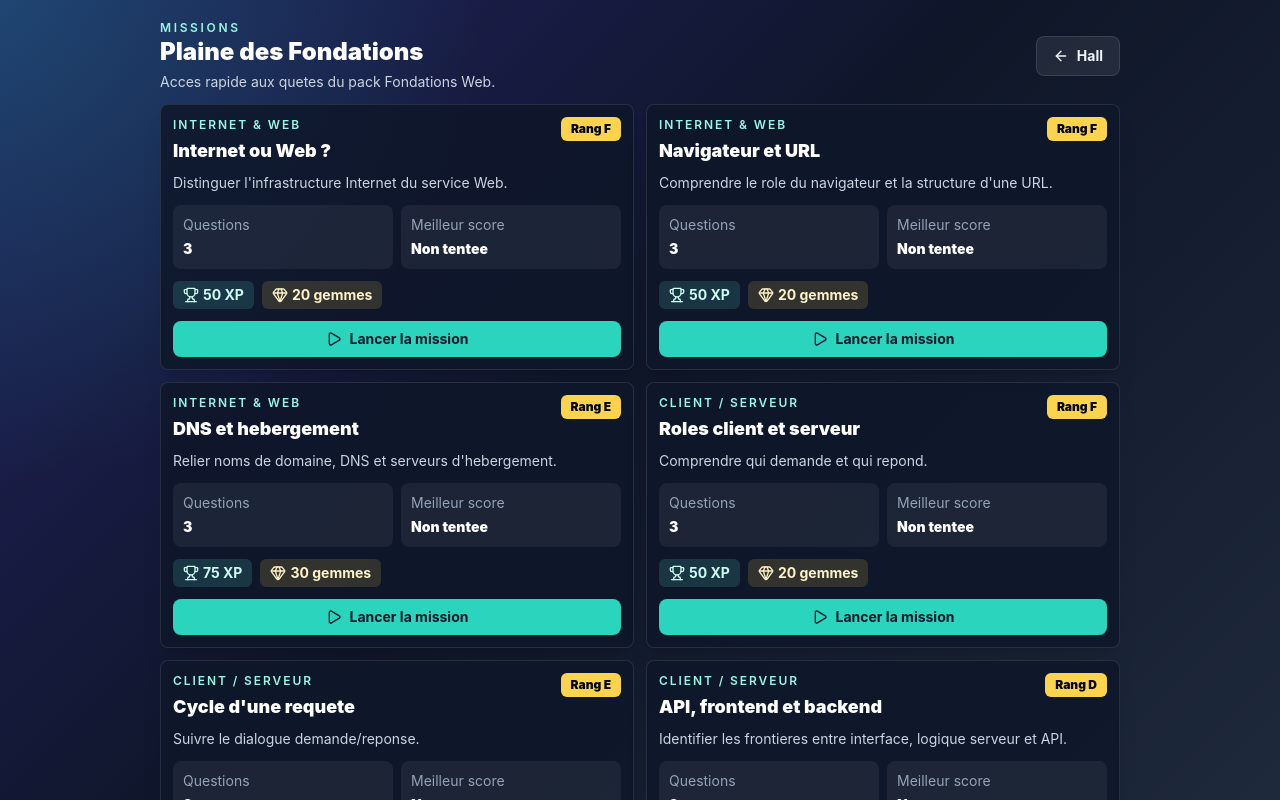
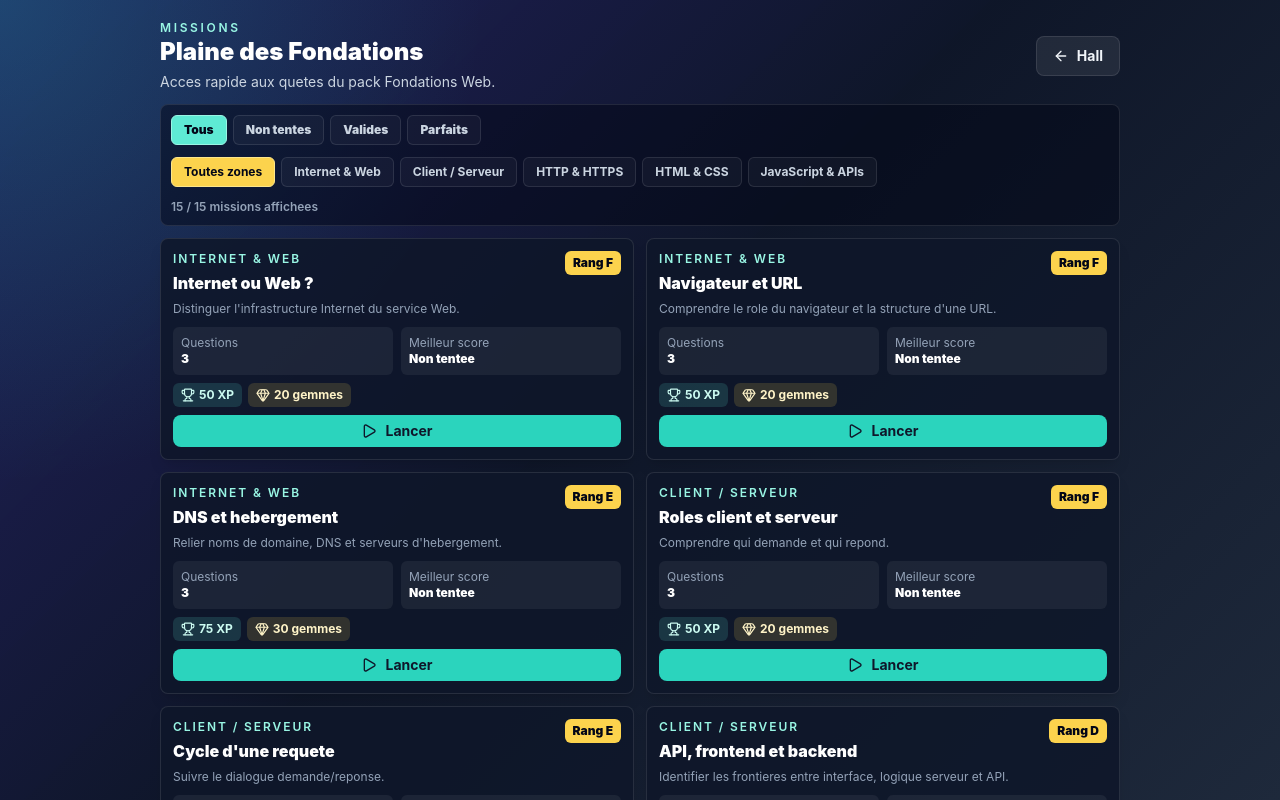
Before and after one commit to Portg4s/GuildQuest, a React (Vite) app: page / in a window 1280 px wide. Both pictures are taken after a click on the button "Missions". Shown: the top 800 px of the page. Built offline with nearby package versions, Linux system fonts and the light colour scheme.

Commit message:
Compact missions and achievements screens

```diff
--- a/src/features/badges/BadgesScreen.tsx
+++ b/src/features/badges/BadgesScreen.tsx
@@ -1,3 +1,4 @@
+import { useMemo, useState } from "react";
 import { ArrowLeft, Check, Crown, Lock, Medal } from "lucide-react";
 import { Button } from "@/components/ui/button";
 import { badgeDefinitions } from "@/data/config/badges.config";
@@ -13,6 +14,15 @@ type BadgesScreenProps = {
   onBackHome: () => void;
 };
 
+type BadgeTab = "badges" | "titles";
+type BadgeFilter = "all" | "unlocked" | "locked";
+
+const badgeFilters: { id: BadgeFilter; label: string }[] = [
+  { id: "all", label: "Tous" },
+  { id: "unlocked", label: "Obtenus" },
+  { id: "locked", label: "Verrouilles" }
+];
+
 export function BadgesScreen({
   unlockedBadges,
   unlockedTitles,
@@ -20,54 +30,121 @@ export function BadgesScreen({
   onSetActiveTitle,
   onBackHome
 }: BadgesScreenProps) {
-  const unlockedBadgeIds = new Set(unlockedBadges.map((badge) => badge.id));
-  const unlockedTitleIds = new Set(unlockedTitles.map((title) => title.id));
+  const [activeTab, setActiveTab] = useState<BadgeTab>("badges");
+  const [badgeFilter, setBadgeFilter] = useState<BadgeFilter>("all");
+  const unlockedBadgeIds = useMemo(() => new Set(unlockedBadges.map((badge) => badge.id)), [unlockedBadges]);
+  const unlockedTitleIds = useMemo(() => new Set(unlockedTitles.map((title) => title.id)), [unlockedTitles]);
+  const activeTitle = titleDefinitions.find((title) => title.id === activeTitleId);
+  const filteredBadges = useMemo(
+    () =>
+      badgeDefinitions.filter((badge) => {
+        const unlocked = unlockedBadgeIds.has(badge.id);
 
         return (
-    <section className="space-y-5">
-      <header className="flex flex-col gap-4 sm:flex-row sm:items-center sm:justify-between">
+          badgeFilter === "all" ||
+          (badgeFilter === "unlocked" && unlocked) ||
+          (badgeFilter === "locked" && !unlocked)
+        );
+      }),
+    [badgeFilter, unlockedBadgeIds]
+  );
+
+  return (
+    <section className="space-y-3">
+      <header className="flex flex-col gap-3 sm:flex-row sm:items-center sm:justify-between">
         <div>
           <p className="text-xs font-semibold uppercase tracking-[0.22em] text-teal-200">Exploits de guilde</p>
-          <h1 className="text-3xl font-black text-white">Badges & Titres</h1>
-          <p className="mt-2 text-sm text-slate-300">
+          <h1 className="text-2xl font-black text-white">Badges & Titres</h1>
+          <p className="mt-1 text-sm text-slate-300">
             {unlockedBadges.length} badges - {unlockedTitles.length} titres debloques
           </p>
         </div>
-        <Button variant="guild" onClick={onBackHome}>
+        <Button className="h-9" variant="guild" onClick={onBackHome}>
           <ArrowLeft className="mr-2 size-4" aria-hidden="true" />
           Hall
         </Button>
       </header>
 
+      <div className="rounded-lg border border-white/10 bg-slate-950/50 p-2.5">
+        <div className="grid grid-cols-2 gap-2">
+          <button
+            type="button"
+            onClick={() => setActiveTab("badges")}
+            className={cn(
+              "rounded-md border px-3 py-2 text-sm font-black transition",
+              activeTab === "badges"
+                ? "border-teal-200 bg-teal-300 text-slate-950"
+                : "border-white/10 bg-white/[0.04] text-slate-300 hover:border-teal-200/50"
+            )}
+          >
+            Badges
+          </button>
+          <button
+            type="button"
+            onClick={() => setActiveTab("titles")}
+            className={cn(
+              "rounded-md border px-3 py-2 text-sm font-black transition",
+              activeTab === "titles"
+                ? "border-amber-200 bg-amber-300 text-slate-950"
+                : "border-white/10 bg-white/[0.04] text-slate-300 hover:border-amber-200/50"
+            )}
+          >
+            Titres
+          </button>
+        </div>
+        {activeTab === "titles" && (
+          <p className="mt-2 rounded-md bg-amber-300/10 px-3 py-2 text-xs font-semibold text-amber-100">
+            Titre actif : {activeTitle?.label ?? "Aucun titre actif"}
+          </p>
+        )}
+      </div>
+
+      {activeTab === "badges" && (
         <section className="space-y-3">
-        <h2 className="text-xl font-black text-white">Badges</h2>
-        <div className="grid gap-3 sm:grid-cols-2 lg:grid-cols-3">
-          {badgeDefinitions.map((badge) => {
+          <div className="flex gap-1.5 overflow-x-auto pb-1">
+            {badgeFilters.map((filter) => (
+              <button
+                key={filter.id}
+                type="button"
+                onClick={() => setBadgeFilter(filter.id)}
+                className={cn(
+                  "shrink-0 rounded-md border px-3 py-1.5 text-xs font-black transition",
+                  badgeFilter === filter.id
+                    ? "border-teal-200 bg-teal-300 text-slate-950"
+                    : "border-white/10 bg-white/[0.04] text-slate-300 hover:border-teal-200/50"
+                )}
+              >
+                {filter.label}
+              </button>
+            ))}
+          </div>
+          <div className="grid grid-cols-2 gap-2.5 lg:grid-cols-3">
+            {filteredBadges.map((badge) => {
               const unlocked = unlockedBadgeIds.has(badge.id);
 
               return (
                 <article
                   key={badge.id}
                   className={cn(
-                  "rounded-lg border p-4",
+                    "min-h-32 rounded-lg border p-3",
                     unlocked ? "border-teal-200/30 bg-teal-300/10" : "border-white/10 bg-slate-900/70 text-slate-500"
                   )}
                 >
-                <div className="flex items-start justify-between gap-3">
-                  <Medal className={cn("size-6", unlocked ? "text-amber-200" : "text-slate-600")} aria-hidden="true" />
-                  {unlocked ? <Check className="size-5 text-teal-100" aria-hidden="true" /> : <Lock className="size-5" aria-hidden="true" />}
+                  <div className="flex items-start justify-between gap-2">
+                    <Medal className={cn("size-5", unlocked ? "text-amber-200" : "text-slate-600")} aria-hidden="true" />
+                    {unlocked ? <Check className="size-4 text-teal-100" aria-hidden="true" /> : <Lock className="size-4" aria-hidden="true" />}
                   </div>
-                <h3 className="mt-3 text-lg font-black text-white">{badge.name}</h3>
-                <p className="mt-1 text-sm leading-6">{badge.description}</p>
+                  <h3 className="mt-2 line-clamp-2 text-sm font-black text-white">{badge.name}</h3>
+                  <p className="mt-1 line-clamp-3 text-xs leading-5">{badge.description}</p>
                 </article>
               );
             })}
           </div>
         </section>
+      )}
 
-      <section className="space-y-3">
-        <h2 className="text-xl font-black text-white">Titres</h2>
-        <div className="grid gap-3 sm:grid-cols-2">
+      {activeTab === "titles" && (
+        <section className="grid grid-cols-1 gap-2.5 sm:grid-cols-2">
           {titleDefinitions.map((title) => {
             const unlocked = unlockedTitleIds.has(title.id);
             const active = activeTitleId === title.id;
@@ -76,26 +153,26 @@ export function BadgesScreen({
               <article
                 key={title.id}
                 className={cn(
-                  "rounded-lg border p-4",
+                  "rounded-lg border p-3",
                   unlocked ? "border-amber-200/30 bg-amber-300/10" : "border-white/10 bg-slate-900/70 text-slate-500"
                 )}
               >
-                <div className="flex items-start justify-between gap-3">
-                  <Crown className={cn("size-6", unlocked ? "text-amber-200" : "text-slate-600")} aria-hidden="true" />
+                <div className="flex items-start justify-between gap-2">
+                  <Crown className={cn("size-5", unlocked ? "text-amber-200" : "text-slate-600")} aria-hidden="true" />
                   {active && <span className="rounded-md bg-teal-300 px-2 py-1 text-xs font-black text-slate-950">Actif</span>}
                 </div>
-                <h3 className="mt-3 text-lg font-black text-white">{title.label}</h3>
-                <p className="mt-1 text-sm leading-6">{title.description}</p>
+                <h3 className="mt-2 text-base font-black text-white">{title.label}</h3>
+                <p className="mt-1 line-clamp-2 text-xs leading-5">{title.description}</p>
                 {unlocked && (
-                  <Button className="mt-4 w-full" variant={active ? "secondary" : "guild"} disabled={active} onClick={() => onSetActiveTitle(title.id)}>
+                  <Button className="mt-3 h-8 w-full text-sm" variant={active ? "secondary" : "guild"} disabled={active} onClick={() => onSetActiveTitle(title.id)}>
                     {active ? "Titre actif" : "Definir actif"}
                   </Button>
                 )}
               </article>
             );
           })}
-        </div>
         </section>
+      )}
     </section>
   );
 }
--- a/src/features/missions/MissionsScreen.tsx
+++ b/src/features/missions/MissionsScreen.tsx
@@ -1,6 +1,8 @@
+import { useMemo, useState } from "react";
 import { ArrowLeft, Gem, Play, Trophy } from "lucide-react";
 import { Button } from "@/components/ui/button";
 import type { Mission } from "@/domain/services/mission.service";
+import { cn } from "@/lib/utils";
 
 type MissionsScreenProps = {
   missions: Mission[];
@@ -8,7 +10,35 @@ type MissionsScreenProps = {
   onStartQuiz: (mission: Mission) => void;
 };
 
+type MissionStatusFilter = "all" | "unattempted" | "validated" | "perfect";
+
+const statusFilters: { id: MissionStatusFilter; label: string }[] = [
+  { id: "all", label: "Tous" },
+  { id: "unattempted", label: "Non tentes" },
+  { id: "validated", label: "Valides" },
+  { id: "perfect", label: "Parfaits" }
+];
+
 export function MissionsScreen({ missions, onBackHome, onStartQuiz }: MissionsScreenProps) {
+  const [statusFilter, setStatusFilter] = useState<MissionStatusFilter>("all");
+  const [zoneFilter, setZoneFilter] = useState("all");
+  const zones = useMemo(() => Array.from(new Set(missions.map((mission) => mission.zoneName))), [missions]);
+  const filteredMissions = useMemo(
+    () =>
+      missions.filter((mission) => {
+        const bestScore = mission.progress?.bestScore;
+        const matchesZone = zoneFilter === "all" || mission.zoneName === zoneFilter;
+        const matchesStatus =
+          statusFilter === "all" ||
+          (statusFilter === "unattempted" && !mission.progress) ||
+          (statusFilter === "validated" && (bestScore ?? 0) >= 60) ||
+          (statusFilter === "perfect" && (bestScore ?? 0) >= 100);
+
+        return matchesZone && matchesStatus;
+      }),
+    [missions, statusFilter, zoneFilter]
+  );
+
   return (
     <section className="space-y-3">
       <header className="flex flex-col gap-3 sm:flex-row sm:items-center sm:justify-between">
@@ -23,49 +53,101 @@ export function MissionsScreen({ missions, onBackHome, onStartQuiz }: MissionsSc
         </Button>
       </header>
 
+      <div className="space-y-2 rounded-lg border border-white/10 bg-slate-950/50 p-2.5">
+        <div className="flex gap-1.5 overflow-x-auto pb-1">
+          {statusFilters.map((filter) => (
+            <button
+              key={filter.id}
+              type="button"
+              onClick={() => setStatusFilter(filter.id)}
+              className={cn(
+                "shrink-0 rounded-md border px-3 py-1.5 text-xs font-black transition",
+                statusFilter === filter.id
+                  ? "border-teal-200 bg-teal-300 text-slate-950"
+                  : "border-white/10 bg-white/[0.04] text-slate-300 hover:border-teal-200/50"
+              )}
+            >
+              {filter.label}
+            </button>
+          ))}
+        </div>
+        <div className="flex gap-1.5 overflow-x-auto pb-1">
+          <button
+            type="button"
+            onClick={() => setZoneFilter("all")}
+            className={cn(
+              "shrink-0 rounded-md border px-3 py-1.5 text-xs font-bold transition",
+              zoneFilter === "all"
+                ? "border-amber-200 bg-amber-300 text-slate-950"
+                : "border-white/10 bg-white/[0.04] text-slate-300 hover:border-amber-200/50"
+            )}
+          >
+            Toutes zones
+          </button>
+          {zones.map((zone) => (
+            <button
+              key={zone}
+              type="button"
+              onClick={() => setZoneFilter(zone)}
+              className={cn(
+                "shrink-0 rounded-md border px-3 py-1.5 text-xs font-bold transition",
+                zoneFilter === zone
+                  ? "border-amber-200 bg-amber-300 text-slate-950"
+                  : "border-white/10 bg-white/[0.04] text-slate-300 hover:border-amber-200/50"
+              )}
+            >
+              {zone}
+            </button>
+          ))}
+        </div>
+        <p className="text-xs font-semibold text-slate-400">
+          {filteredMissions.length} / {missions.length} missions affichees
+        </p>
+      </div>
+
       <div className="grid gap-3 md:grid-cols-2">
-        {missions.map((mission) => (
+        {filteredMissions.map((mission) => (
           <article
             key={mission.quiz.id}
-            className="rounded-lg border border-white/10 bg-slate-900/85 p-3 shadow-xl"
+            className="rounded-lg border border-white/10 bg-slate-900/85 p-3 shadow-lg"
           >
             <div className="flex items-start justify-between gap-3">
-              <div>
+              <div className="min-w-0">
                 <p className="text-xs font-semibold uppercase tracking-[0.16em] text-teal-200">
                   {mission.zoneName}
                 </p>
-                <h2 className="mt-1 text-lg font-black text-white">{mission.quiz.title}</h2>
+                <h2 className="mt-1 line-clamp-1 text-base font-black text-white">{mission.quiz.title}</h2>
               </div>
-              <span className="rounded-md bg-amber-300 px-2.5 py-1 text-xs font-black text-slate-950">
+              <span className="shrink-0 rounded-md bg-amber-300 px-2 py-1 text-xs font-black text-slate-950">
                 Rang {mission.quiz.rank}
               </span>
             </div>
-            <p className="mt-2 line-clamp-2 text-sm leading-5 text-slate-300">{mission.quiz.description}</p>
-            <div className="mt-3 grid grid-cols-2 gap-2 text-sm">
-              <div className="rounded-lg bg-white/[0.06] p-2.5">
+            <p className="mt-1 line-clamp-1 text-xs leading-5 text-slate-400">{mission.quiz.description}</p>
+            <div className="mt-2 grid grid-cols-2 gap-2 text-xs">
+              <div className="rounded-md bg-white/[0.06] p-2">
                 <p className="text-slate-400">Questions</p>
-                <p className="mt-1 font-black text-white">{mission.quiz.questions.length}</p>
+                <p className="font-black text-white">{mission.quiz.questions.length}</p>
               </div>
-              <div className="rounded-lg bg-white/[0.06] p-2.5">
+              <div className="rounded-md bg-white/[0.06] p-2">
                 <p className="text-slate-400">Meilleur score</p>
-                <p className="mt-1 font-black text-white">
+                <p className="font-black text-white">
                   {mission.progress ? `${mission.progress.bestScore}%` : "Non tentee"}
                 </p>
               </div>
             </div>
-            <div className="mt-3 flex flex-wrap gap-2">
-              <span className="inline-flex items-center gap-1 rounded-md bg-teal-300/15 px-2.5 py-1 text-sm font-bold text-teal-100">
-                <Trophy className="size-4" aria-hidden="true" />
+            <div className="mt-2 flex flex-wrap gap-1.5">
+              <span className="inline-flex items-center gap-1 rounded-md bg-teal-300/15 px-2 py-1 text-xs font-bold text-teal-100">
+                <Trophy className="size-3.5" aria-hidden="true" />
                 {mission.baseXp} XP
               </span>
-              <span className="inline-flex items-center gap-1 rounded-md bg-amber-300/15 px-2.5 py-1 text-sm font-bold text-amber-100">
-                <Gem className="size-4" aria-hidden="true" />
+              <span className="inline-flex items-center gap-1 rounded-md bg-amber-300/15 px-2 py-1 text-xs font-bold text-amber-100">
+                <Gem className="size-3.5" aria-hidden="true" />
                 {mission.baseGems} gemmes
               </span>
             </div>
-            <Button className="mt-3 h-9 w-full" onClick={() => onStartQuiz(mission)}>
+            <Button className="mt-2 h-8 w-full text-sm" onClick={() => onStartQuiz(mission)}>
               <Play className="mr-2 size-4" aria-hidden="true" />
-              Lancer la mission
+              Lancer
             </Button>
           </article>
         ))}
```
Also changed, not shown: 1 other file (tests, documents, lock files or other folders). Lines whose indentation alone changed are shown as unchanged.
